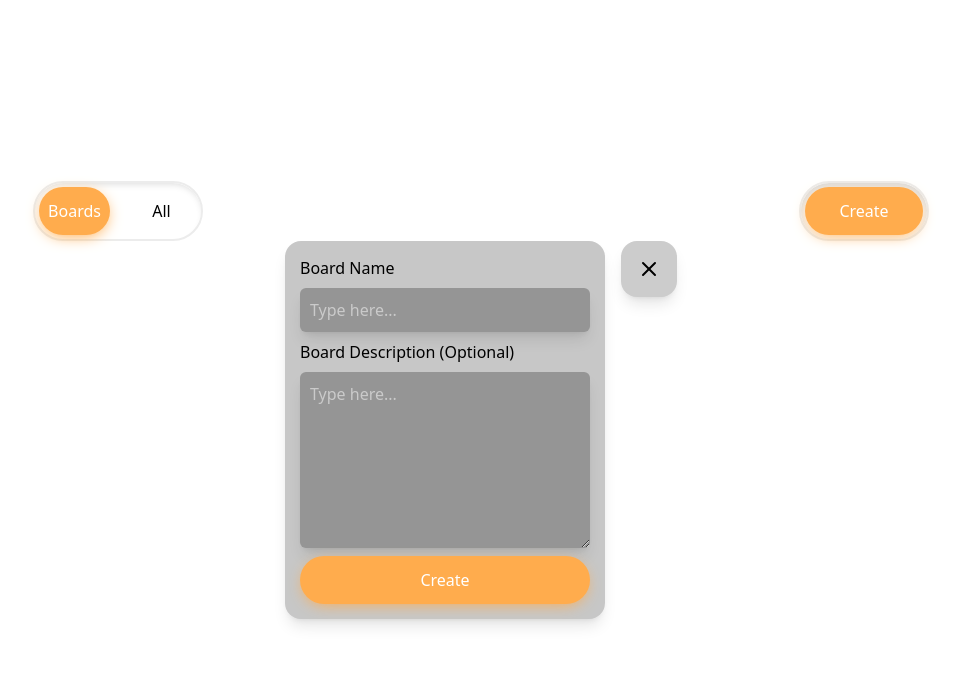
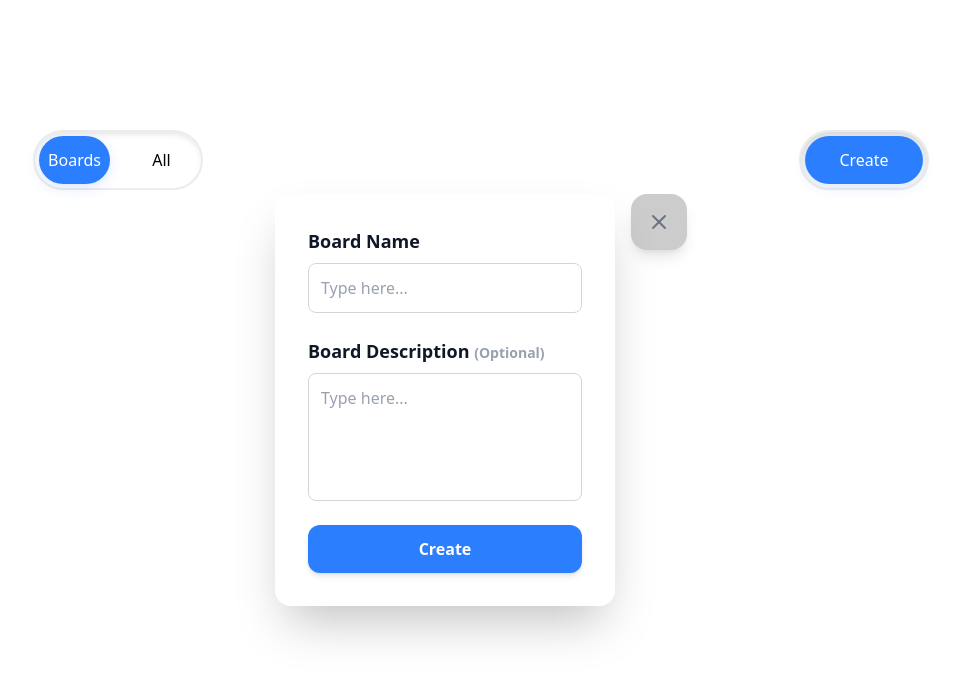
Before and after one commit to simplyyliam/Draft-Studio, a React (Vite) app: page / in a window 1280 px wide. Both pictures are taken after a click on the button "Create". Shown: the top 678 px of the page, without its empty margins (159-1119 px from the left). Built offline with nearby package versions, Linux system fonts and the light colour scheme.

Commit message:
feat: enhance CreateModal and navbar components with improved styling and animations

```diff
--- a/src/App.tsx
+++ b/src/App.tsx
@@ -1,10 +1,11 @@
-import { useState } from "react";
+import { useEffect, useRef, useState } from "react";
 import { ModularNav, NavLink } from "./components/navbar";
 import { Create } from "./components/create";
 import { useBoardStore } from "./stores/BoardStore";
 import { CreatePenal } from "./components/CreateModal";
 import { CloseButton } from "./components/CloseButton";
-import { PanelRightCloseIcon, X } from "lucide-react";
+import { X } from "lucide-react";
+import gsap from "gsap";
 
 function App() {
   const [activeNav, setActiveNav] = useState<string | null>("Boards");
@@ -13,12 +14,14 @@ function App() {
   const [createModal, setCreateModal] = useState(false);
   const { boards, addBoard } = useBoardStore();
 
+  const panelRef = useRef<HTMLDivElement>(null);
+
   const handleCreate = () => {
-    if(!name?.trim()) return
-    addBoard(name)
-    setName("")
-    setDescription("")
-  }
+    if (!name?.trim()) return;
+    addBoard(name);
+    setName("");
+    setDescription("");
+  };
 
   const handleCreateModal = () => {
     setCreateModal(true);
@@ -31,6 +34,18 @@ function App() {
     }
   };
 
+  useEffect(() => {
+    if (!createModal) return;
+    if (createModal) {
+      gsap.to(panelRef.current, {
+        opacity: 1,
+        scale: 1,
+        duration: 0.4,
+        ease: "expo.out",
+      });
+    }
+  }, [createModal]);
+
   return (
     <div className="flex flex-col items-center justify-center w-screen h-screen">
       <div className="flex items-center justify-between w-[70%]">
@@ -38,7 +53,7 @@ function App() {
           <NavLink
             className={`${
               activeNav === "Boards"
-                ? "text-white bg-[#FFAC4D] shadow-[0px_4px_15px_-3px_#FFAC4D]"
+                ? "text-white bg-blue-500 shadow-[0px_4px_15px_-3px_#608ff550]"
                 : "text-black"
             }`}
             onClick={() => {
@@ -50,7 +65,7 @@ function App() {
           <NavLink
             className={`${
               activeNav === "All"
-                ? "text-white bg-[#FFAC4D] shadow-[0px_4px_15px_-3px_#FFAC40]"
+                ? "text-white bg-blue-500 shadow-[0px_4px_15px_#608ff550]"
                 : "text-black"
             }`}
             onClick={() => {
@@ -63,19 +78,22 @@ function App() {
         <Create>
           <button
             onClick={handleCreateModal}
-            className={`flex items-center justify-center p-3 w-full h-full rounded-full cursor-pointer bg-[#FFAC4D] shadow-[0px_4px_15px_-4px_#FFAC4D] text-white transition ease-linear`}
+            className={`flex items-center justify-center p-3 w-full h-full rounded-full cursor-pointer bg-blue-500 shadow-[0px_4px_15px_-4px_#608ff550] text-white transition ease-linear`}
           >
             Create
           </button>
         </Create>
       </div>
       {createModal && (
-        <div className="flex gap-4">
+        <div
+          ref={panelRef}
+          className="flex gap-4 opacity-0 scale-0 absolute left-1/2 top-1/2 -translate-x-1/2 -translate-y-1/2 z-50"
+        >
           <CreatePenal>
               <div className="flex flex-col gap-2">
-              <h1>Board Name</h1>
+                <h1 className="text-lg font-semibold text-gray-900">Board Name</h1>
                 <input
-                className="bg-[#959595] p-2.5 rounded-md w-full focus:outline-none text-white shadow-lg"
+                  className="bg-white/60 border border-gray-300 p-3 rounded-lg w-full focus:outline-none focus:ring-2 focus:ring-blue-400 text-gray-900 placeholder-gray-400 transition"
                   type="text"
                   placeholder="Type here..."
                   value={name ?? ""}
@@ -83,9 +101,12 @@ function App() {
                 />
               </div>
               <div className="flex flex-col gap-2">
-              <h1>Board Description (Optional)</h1>
+                <h1 className="text-lg font-semibold text-gray-900">
+                  Board Description{" "}
+                  <span className="text-gray-400 text-sm">(Optional)</span>
+                </h1>
                 <textarea
-                className="bg-[#959595] p-2.5 rounded-md w-full h-[11em] focus:outline-none text-white shadow-lg"
+                  className="bg-white/60 border border-gray-300 p-3 rounded-lg w-full h-[8em] focus:outline-none focus:ring-2 focus:ring-blue-400 text-gray-900 placeholder-gray-400 transition resize-none"
                   placeholder="Type here..."
                   value={description ?? ""}
                   onChange={(e) => setDescription(e.target.value)}
@@ -93,16 +114,21 @@ function App() {
               </div>
               <button
                 onClick={handleCreate}
-              className={`flex items-center justify-center p-3 w-full h-full rounded-full cursor-pointer bg-[#FFAC4D] shadow-[0px_4px_15px_-4px_#FFAC4D] text-white transition ease-linear duration-200 hover:bg-[#ff9900] hover:shadow-[0px_8px_24px_-4px_#FFAC4D] hover:scale-105`}
+                className="flex items-center justify-center p-3 w-full rounded-xl cursor-pointer bg-blue-500 shadow-md text-white font-semibold transition hover:bg-blue-600 hover:shadow-lg active:scale-95"
               >
                 Create
               </button>
           </CreatePenal>
           <CloseButton onClick={handlePanelClose}>
-            <X />
+            <X className="w-6 h-6 text-gray-500 hover:text-gray-700 transition" />
           </CloseButton>
         </div>
       )}
+      <div className="flex w-[70%] h-[60%]">
+        {boards.map((board) => (
+          <div key={board.id} className="">{board.name}</div>
+        ))}
+      </div>
     </div>
   );
 }
--- a/src/components/CreateModal.tsx
+++ b/src/components/CreateModal.tsx
@@ -7,6 +7,6 @@ export const CreatePenal: React.FC<HtmlHTMLAttributes<HTMLDivElement>> = ({
     ...props
 }) => {
     return (
-        <div className={`flex flex-col bg-[#C7C7C7] p-[15px] w-[20em] gap-2 rounded-2xl shadow-lg ${className}`} {...props}>{children}</div>
+        <div className={`flex flex-col gap-6 p-8 rounded-2xl bg-white/80 backdrop-blur-lg shadow-2xl min-w-[340px] border border-white/60 ${className}`} {...props}>{children}</div>
     )
 }
--- a/src/components/navbar.tsx
+++ b/src/components/navbar.tsx
@@ -17,6 +17,6 @@ export const NavLink: React.FC<ButtonHTMLAttributes<HTMLButtonElement>> = ({
     ...props
 }) => {
     return (
-        <button className={`flex items-center justify-center w-[71px] p-3 rounded-full cursor-pointer hover:shadow-[0px_4px_15px_-3px_#FFAC40] hover:bg-[#FFAC40] hover:text-white transition ease-linear ${className}`} {...props}>{children}</button>
+        <button className={`flex items-center justify-center w-[71px] p-3 rounded-full cursor-pointer hover:shadow-[0px_4px_15px_-3px_#608ff550] hover:bg-blue-500 hover:text-white transition ease-linear ${className}`} {...props}>{children}</button>
     )
 }
```
Lines whose indentation alone changed are shown as unchanged.
